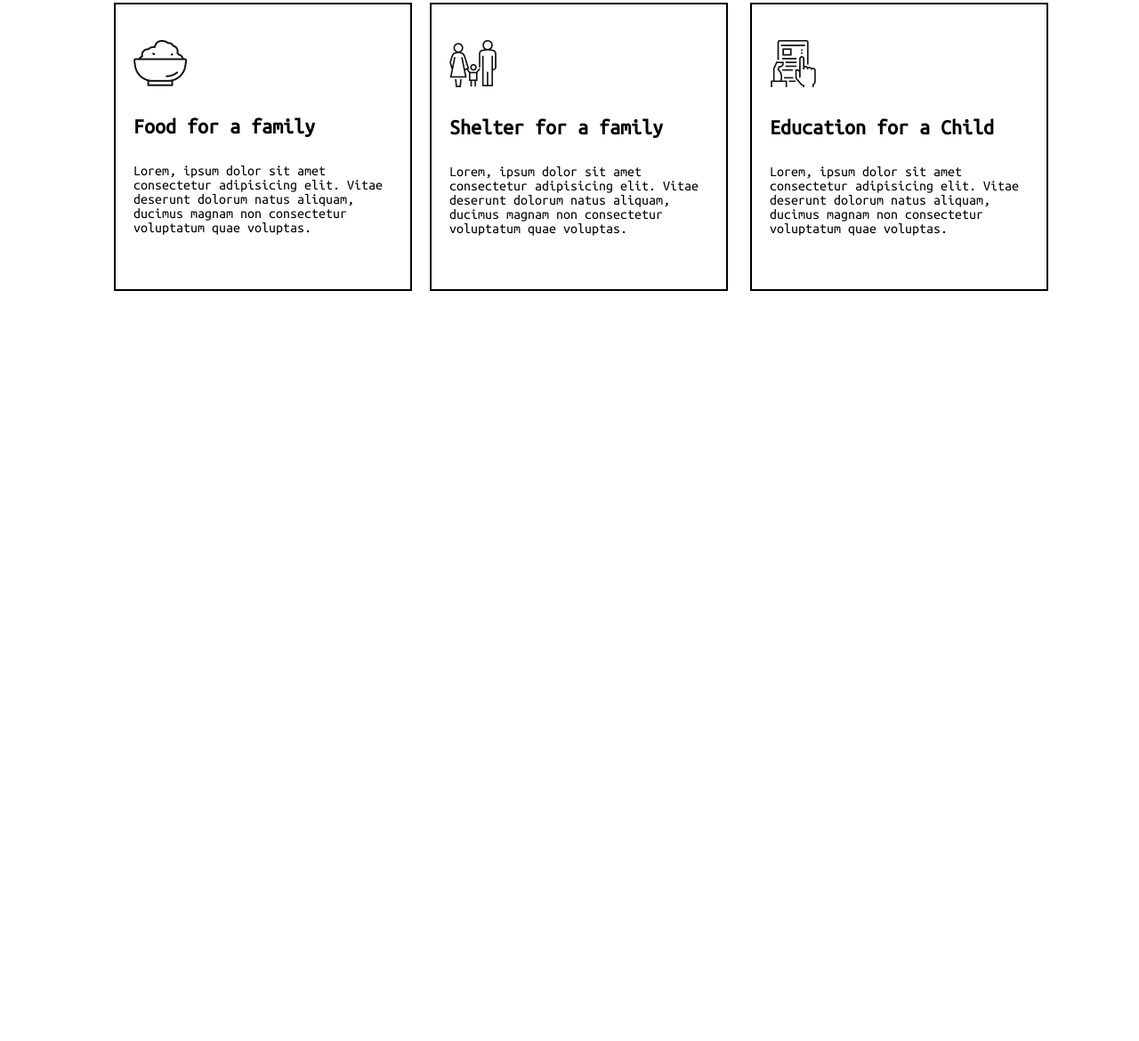
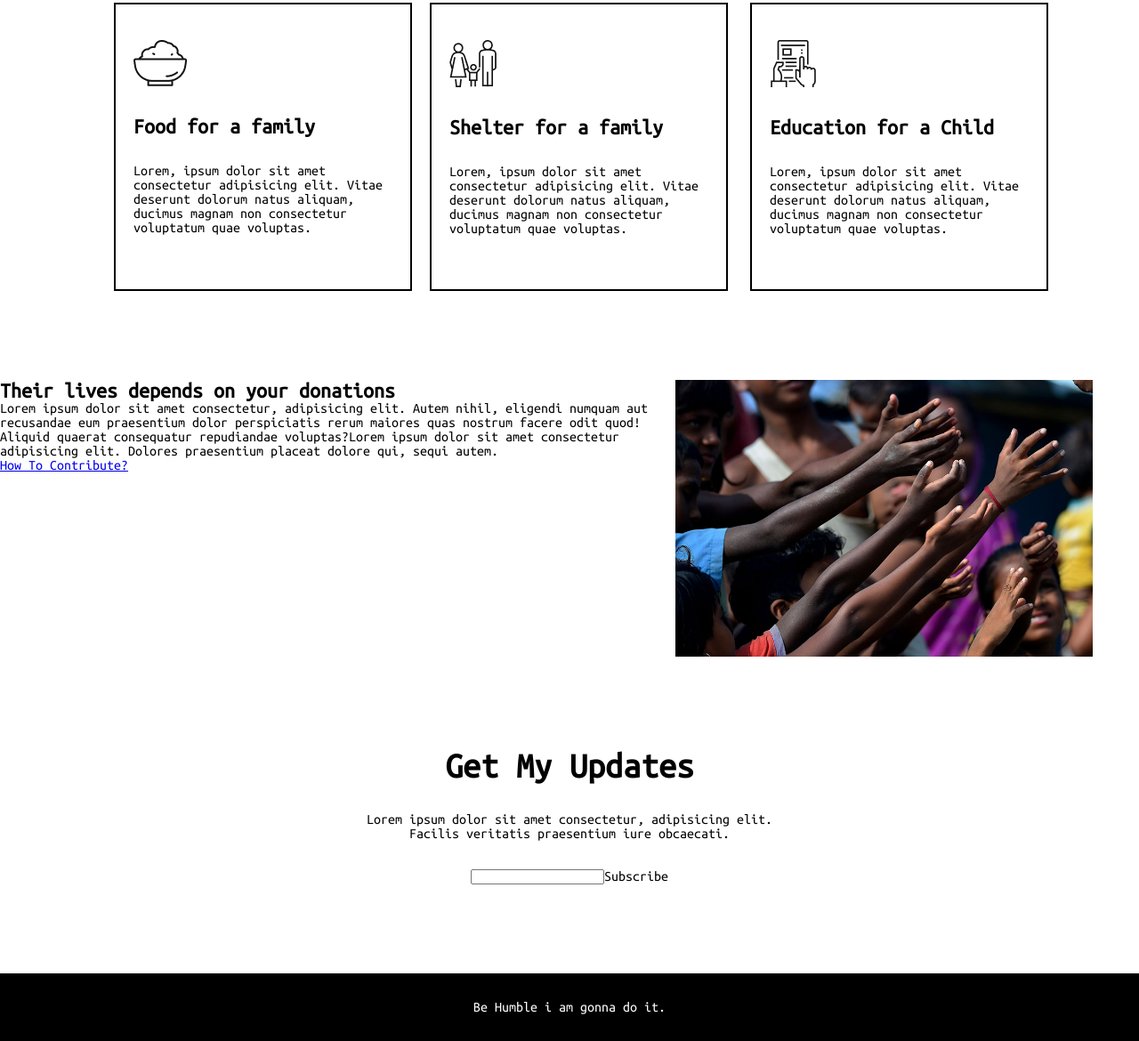
Before and after one commit to NahidulNoman/assignment, a plain HTML site: page index.html in a window 1280 px wide. Shown: the part 1495-2665 px from the top of the page at 89% size. Before the commit the page ends 1922 px from the top, so only its background shows below. Drawn offline with Linux system fonts and the light colour scheme; a web font is replaced by a local one.

Commit message:
all section added only html

```diff
--- a/index.html
+++ b/index.html
@@ -89,9 +89,40 @@
     </div>
 
 </section>
+<!-- section4 -->
+<section class="section-4">
+   <div class="all-help">
+    <div class="right-all">
+        <h1>
+            Their lives depends on your donations
+        </h1>
+        <p>
+            Lorem ipsum dolor sit amet consectetur, adipisicing elit. Autem nihil, eligendi numquam aut recusandae eum praesentium dolor perspiciatis rerum maiores quas nostrum facere odit quod! Aliquid quaerat consequatur repudiandae voluptas?Lorem ipsum dolor sit amet consectetur adipisicing elit. Dolores praesentium placeat dolore qui, sequi autem.
+        </p>
+        <a target="_blank" href="#">How To Contribute?</a>
+    </div>
+    <div class="imagess">
+        <img src="images/donation13.jpg" alt="">
+    </div>
+   </div>
+</section>
+<!-- section5 -->
 <section>
-
+    <div class="donate-content">
+        <h1>
+            Get My Updates
+        </h1><br><br>
+        <p>
+            Lorem ipsum dolor sit amet consectetur, adipisicing elit.<br> Facilis veritatis praesentium iure obcaecati.
+        </p><br><br>
+    </div>
+    <div class="text-type">
+        <input type="text">Subscribe
+    </div>
 </section>
-
+<footer>
+  <span> Be Humble</span>
+  <span> i am gonna do it.</span>
+</footer>
 </body>
 </html>
--- a/style.css
+++ b/style.css
@@ -132,3 +132,23 @@ font-size: 20px;
 #container3{
     margin-right:25px
 }
+/* section4 */
+.section-4{
+    margin-bottom: 100px;
+}
+.all-help{
+    display: flex;
+}
+.imagess img{
+    width:90%
+}
+.right-all{
+    width:100%;
+
+}
+.text-type{
+    margin-bottom: 100px;text-align: center;
+}
+footer{
+    color:white;background-color: black;padding:30px 30px;text-align: center;
+}
```
